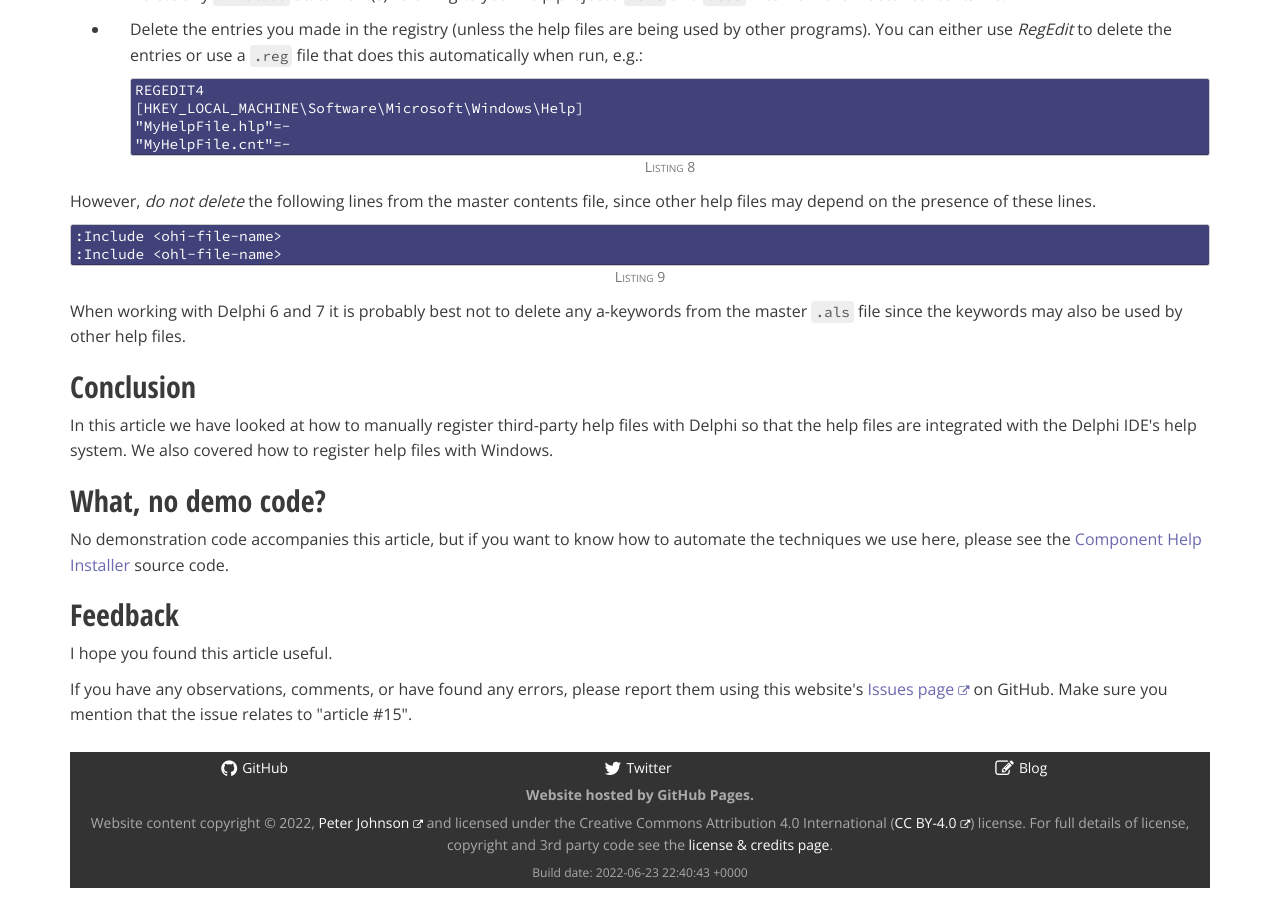
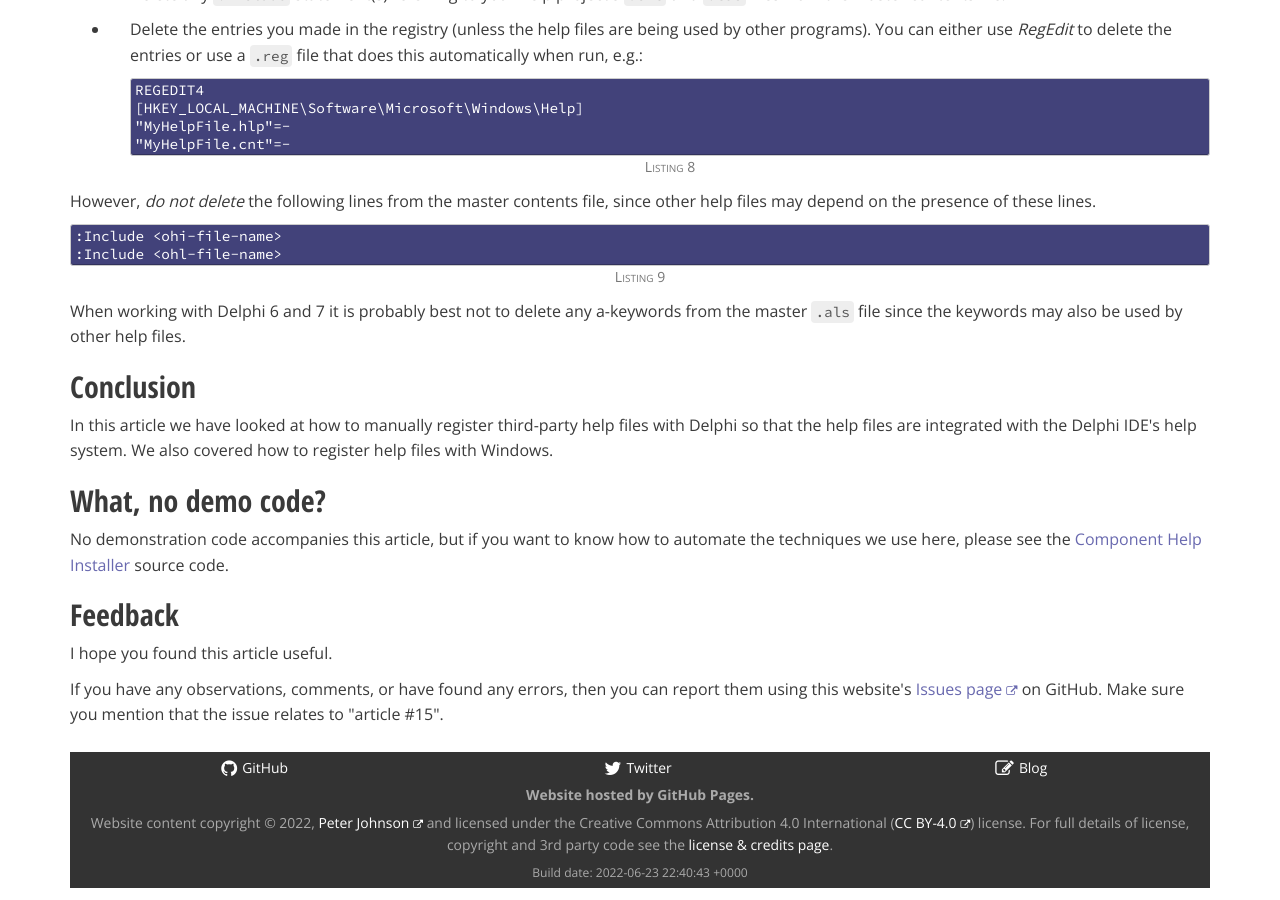
Before and after one commit to delphidabbler/delphidabbler.github.io, a Jekyll site: the page built from _articles/article-15.html, in a window 1280 px wide and 900 px high, scrolled down 3589 px. Built offline with Jekyll 4.4.1, drawn with Linux system fonts in a browser that asks for light colours; nearby versions of some CDN libraries; comment, search, counter and statistics services are not loaded.

Commit message:
Update article-15.html

```diff
--- a/_articles/article-15.html
+++ b/_articles/article-15.html
@@ -363,6 +363,6 @@
 
   <p>I hope you found this article useful.</p>
 
-  <p>If you have any observations, comments, or have found any errors, please report them using this website's <a href="https://github.com/delphidabbler/delphidabbler.github.io/issues">Issues page</a> on GitHub. Make sure you mention that the issue relates to &quot;article #15&quot;.</p>
+  <p>If you have any observations, comments, or have found any errors, then you can report them using this website's <a href="https://github.com/delphidabbler/delphidabbler.github.io/issues">Issues page</a> on GitHub. Make sure you mention that the issue relates to &quot;article #15&quot;.</p>
 
 </section>
```
